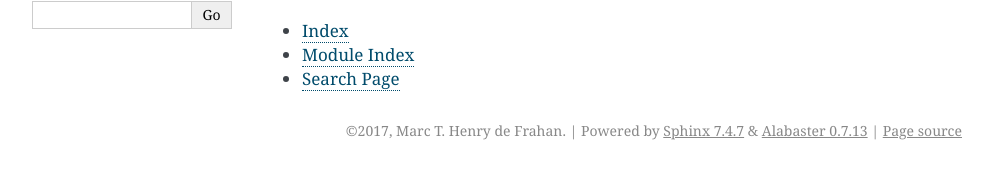
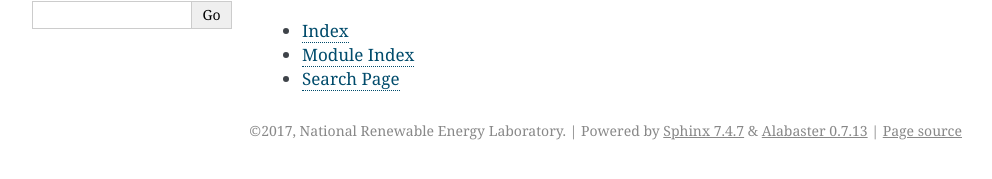
Before and after one commit to marchdf/turbulence_postprocessing, a Sphinx documentation site: the page built from docs/index.rst, in a window 1280 px wide. Shown: the part 360-539 px from the top of the page, without its empty margins (148-1140 px from the left). Built offline with Sphinx 7.4.7, drawn with Linux system fonts in a browser that asks for light colours.

Commit message:
Updated copyright in sphinx.

```diff
--- a/docs/conf.py
+++ b/docs/conf.py
@@ -51,7 +51,7 @@ master_doc = 'index'
 
 # General information about the project.
 project = 'turbulence_postprocessing'
-copyright = '2017, Marc T. Henry de Frahan'
+copyright = '2017, National Renewable Energy Laboratory'
 author = 'Marc T. Henry de Frahan'
 
 # The version info for the project you're documenting, acts as replacement for
```
